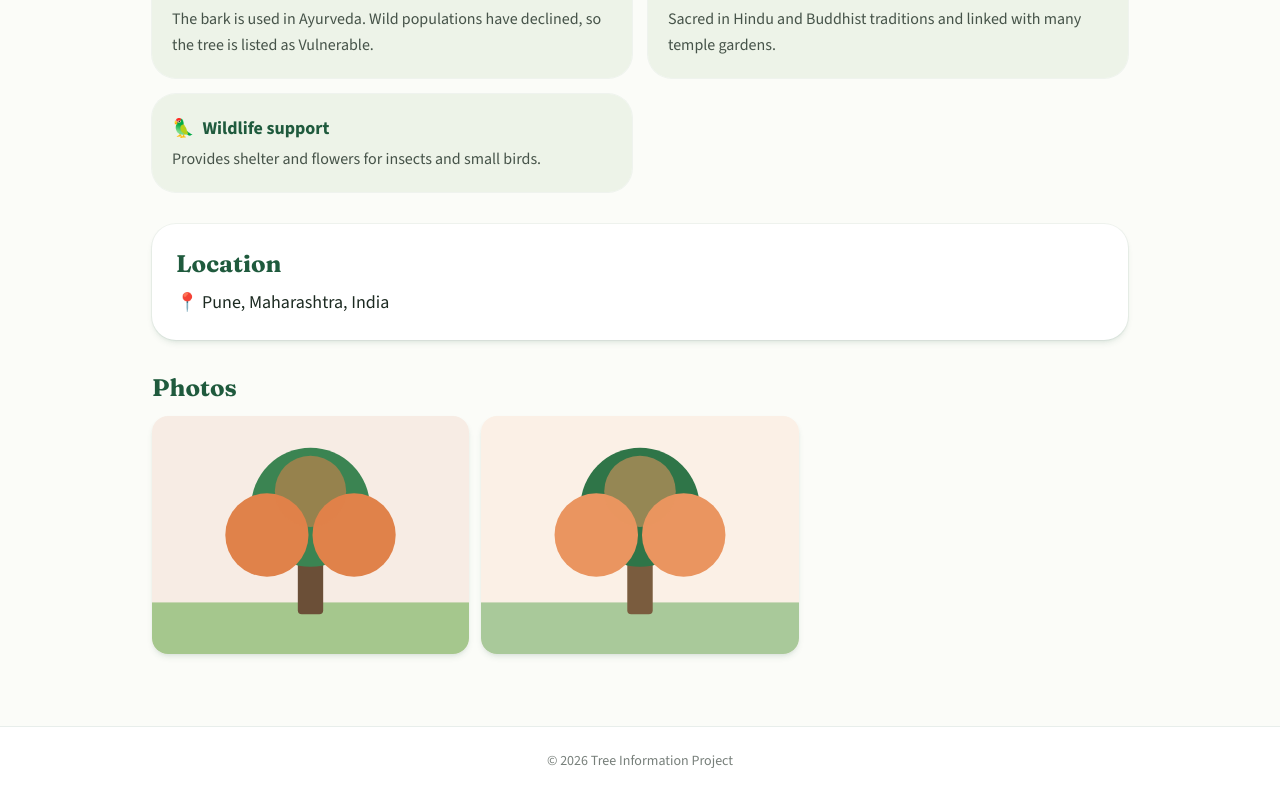
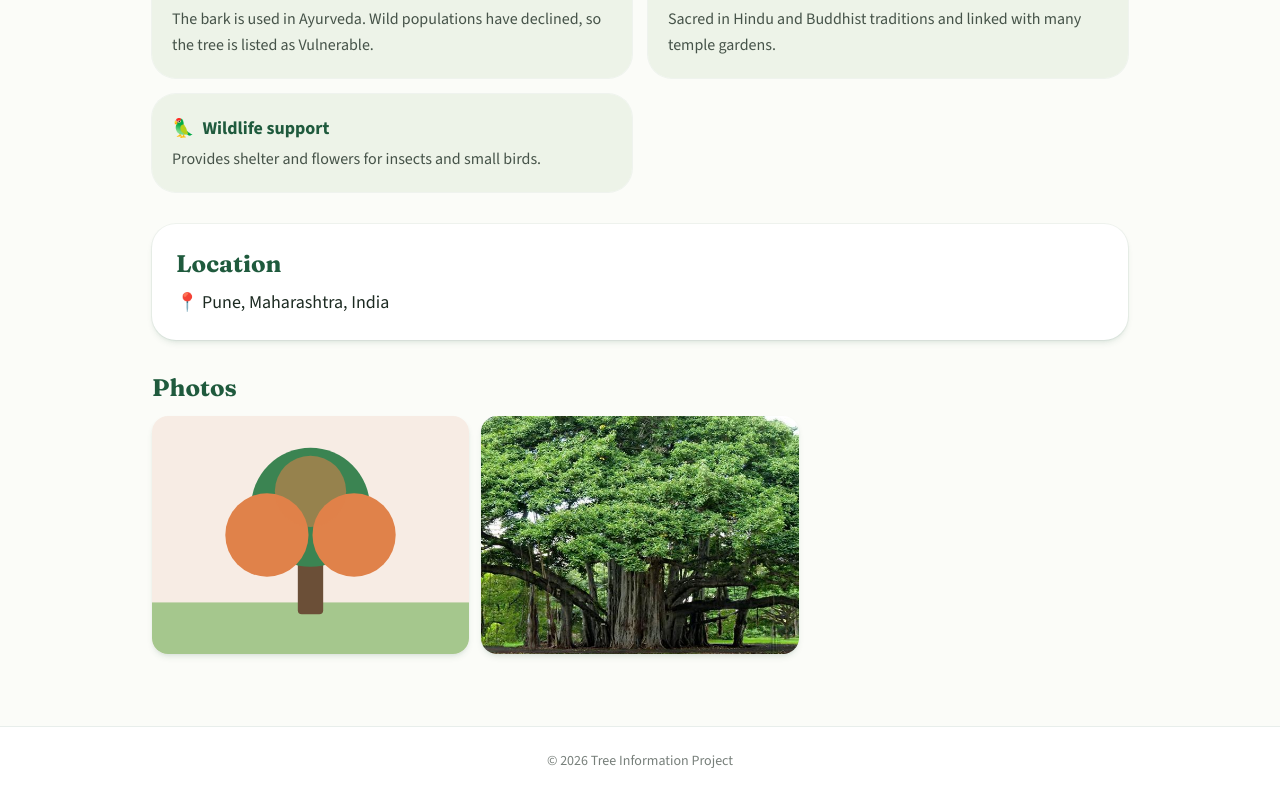
Before and after one commit to evsachin/tree-info-vip, a React (Vite) app: page /tree/ashoka-tree in a window 1280 px wide. Shown: the part 1667-2462 px from the top of the page. Built offline with nearby package versions, Linux system fonts and the light colour scheme; no server answers.

Commit message:
photoese added

```diff
--- a/src/data/trees.js
+++ b/src/data/trees.js
@@ -26,7 +26,7 @@ export const trees = [
       cultural: "Regarded as sacred and often planted near village meeting places and temples.",
       wildlife: "Branches and aerial roots give shelter and nesting sites to many birds and insects.",
     },
-    images: ["/images/trees/banyan-1.svg", "/images/trees/banyan-2.svg"],
+    images: ["/images/trees/banyan-1.svg", "/images/trees/banyan.jpg"],
   },
   {
     id: "TREE-002",
@@ -46,7 +46,7 @@ export const trees = [
       cultural: "In Maharashtra, neem leaves are eaten with jaggery on Gudi Padwa, the new year festival.",
       wildlife: "Fruits are a food source for birds such as parakeets and mynas.",
     },
-    images: ["/images/trees/neem-1.svg", "/images/trees/neem-2.svg"],
+    images: ["/images/trees/neem-1.svg", "/images/trees/banyan.jpg"],
   },
   {
     id: "TREE-003",
@@ -66,7 +66,7 @@ export const trees = [
       cultural: "Sacred in Hinduism and Buddhism. The Bodhi Tree, under which the Buddha attained enlightenment, was a Peepal.",
       wildlife: "Fruit-eating birds help spread its seeds across the neighbourhood.",
     },
-    images: ["/images/trees/peepal-1.svg", "/images/trees/peepal-2.svg"],
+    images: ["/images/trees/peepal-1.svg", "/images/trees/banyan.jpg"],
   },
   {
     id: "TREE-004",
@@ -86,7 +86,7 @@ export const trees = [
       cultural: "Mango leaves are strung over doorways as toranas during festivals and weddings.",
       wildlife: "Ripe fruit is eaten by birds, bats and squirrels.",
     },
-    images: ["/images/trees/mango-1.svg", "/images/trees/mango-2.svg"],
+    images: ["/images/trees/mango-1.svg", "/images/trees/banyan.jpg"],
   },
   {
     id: "TREE-005",
@@ -106,7 +106,7 @@ export const trees = [
       cultural: "Sacred in Hindu and Buddhist traditions and linked with many temple gardens.",
       wildlife: "Provides shelter and flowers for insects and small birds.",
     },
-    images: ["/images/trees/ashoka-1.svg", "/images/trees/ashoka-2.svg"],
+    images: ["/images/trees/ashoka-1.svg", "/images/trees/banyan.jpg"],
   },
 ];
 
```
Also changed, not shown: .sf/orgs/00Dfj00000abmXBEAY/metadata-catalog/catalog.json, public/images/trees/banyan.jpg (added).
